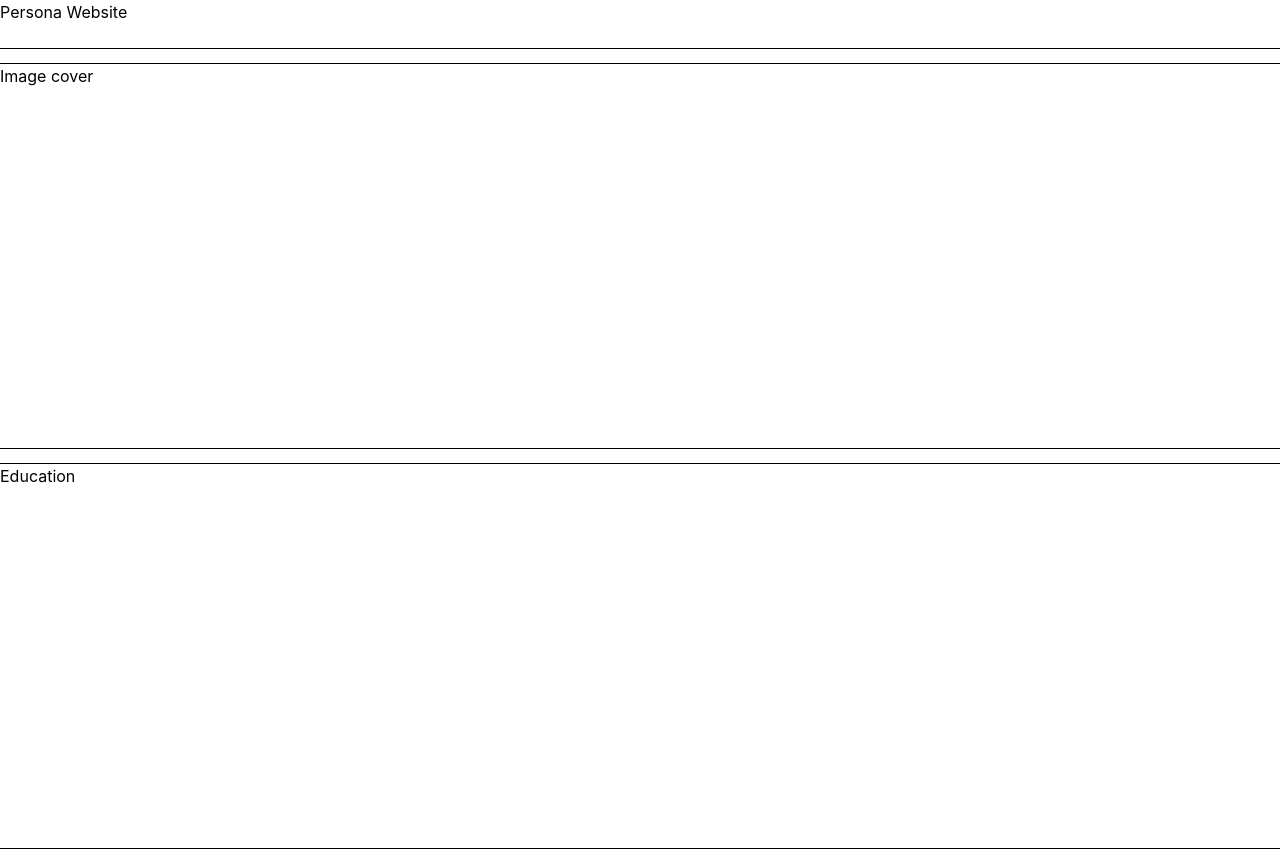
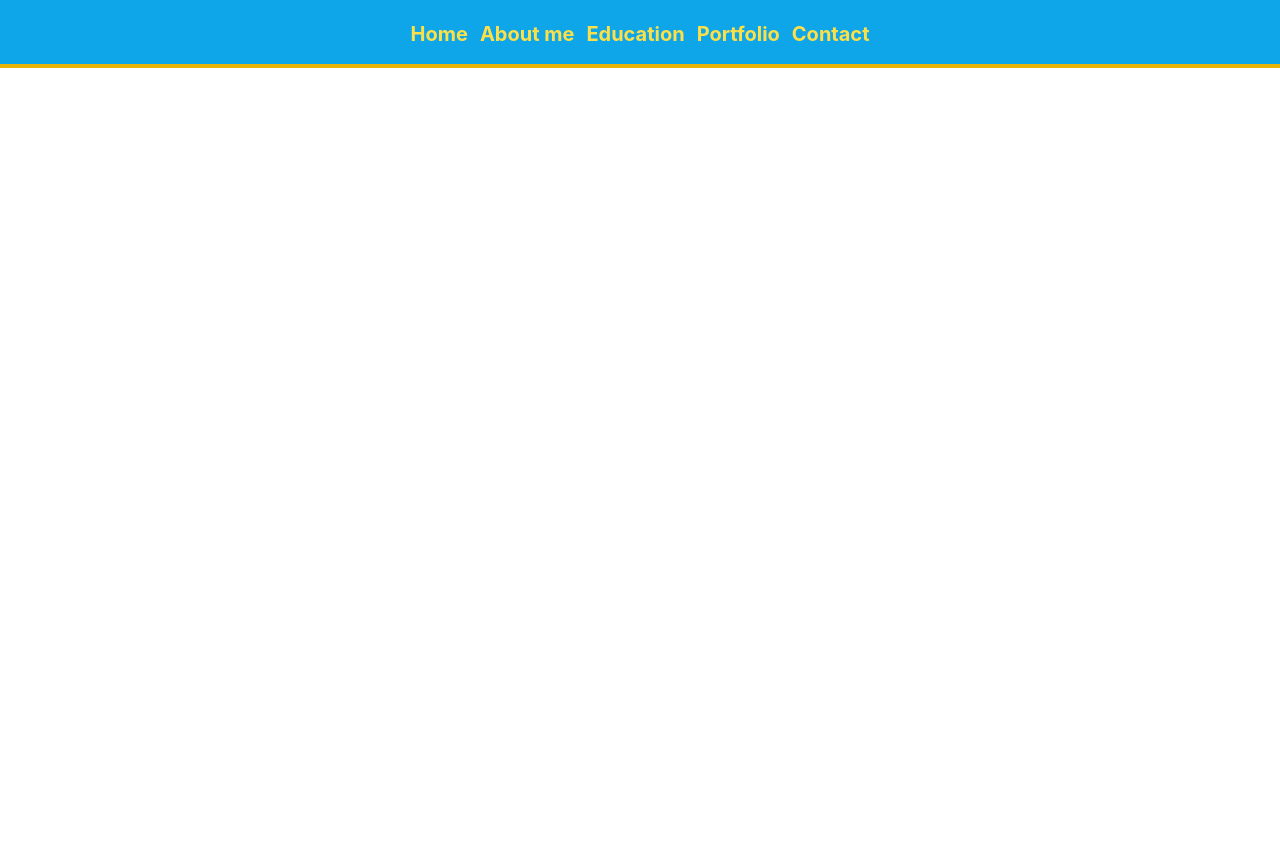
Before and after one commit to AdaBrain/persona-website, a React (Create React App) app: page / in a window 1280 px wide. After the commit the page ends 800 px from the top, so only its background shows below. Built offline with nearby package versions, Linux system fonts and the light colour scheme.

Commit message:
Done the EP

```diff
--- a/package.json
+++ b/package.json
@@ -8,6 +8,7 @@
     "@testing-library/user-event": "^13.2.1",
     "react": "^18.2.0",
     "react-dom": "^18.2.0",
+    "react-icons": "^4.4.0",
     "react-scripts": "5.0.1",
     "web-vitals": "^2.1.0"
   },
--- /dev/null
+++ b/src/assets/data/menu.js
@@ -0,0 +1,12 @@
+import { FaHome } from "react-icons/fa";
+import { BsInfoCircleFill} from "react-icons/bs"
+
+const menuItems = [
+  { name: "Home", link: "#", icon: <FaHome /> },
+  { name: "About me", link: "#", icon: <BsInfoCircleFill /> },
+  { name: "Education", link: "#", icon: <FaHome /> },
+  { name: "Portfolio", link: "#", icon: <FaHome /> },
+  { name: "Contact", link: "#", icon: <FaHome /> },
+];
+
+export { menuItems };
--- /dev/null
+++ b/src/components/Navbar.js
@@ -0,0 +1,25 @@
+import { menuItems } from "../assets/data/menu"
+
+const NavItem = (props) => {
+    const {name, link} = props
+
+    return <a className="navItem decoration-none" href={link}>
+        <div className="menuName text-yellow-300 text-xl font-bold hover:text-white hover:underline hover:animate-bounce">{name}</div>
+    </a>
+}
+
+const RenderNavItems = () => {
+    return <div className="nav-items-container flex gap-3 justify-center items-center py-5">
+        { menuItems.map((item, idx) => <NavItem name={item.name} link={item.link} key={idx} />) }
+    </div>
+}
+
+const Navbar = () => {
+    return <>
+        <div className="navbar w-screen h-16 outline outline-4 bg-sky-500 outline-yellow-500 hidden md:block">
+            {RenderNavItems()}
+        </div>
+    </>
+}
+
+export default Navbar
--- /dev/null
+++ b/src/components/mobile/NavbarMobile.js
@@ -0,0 +1,49 @@
+import { MdMenu } from "react-icons/md"
+import { useState } from "react"
+import { menuItems } from "../../assets/data/menu";
+
+const MenuItem = (props) => {
+  const {name, link, icon} = props
+  return <a className="menu-item" href={link}>
+    <div className="menu-detail text-yellow-300 text-lg px-2 py-3 flex items-center gap-3">
+      {icon}{name}
+    </div>
+  </a>
+}
+
+const RenderMenuItems = () => {
+  return menuItems.map((item, idx) => <MenuItem name={item.name} link={item.link} icon={item.icon} key={idx} />)
+}
+
+const NavbarMobile = () => {
+  const [isShow, setIsShow] = useState(false)
+
+  return (
+    <>
+      <div
+        className="navbar-mobile md:hidden w-sceen h-16 bg-sky-500
+        outline outline-5 outline-yellow-500 flex py-4 px-1
+        justify-between
+        ">
+        <div className="logo text-yellow-300 text-2xl font-bold">AdaBrain</div>
+        <div
+          className="menu-icon cursor-pointer"
+          onClick={() => setIsShow(!isShow)}
+        >
+            <MdMenu className="text-4xl text-yellow-300" />
+        </div>
+      </div>
+
+      <div className={
+        `menuMobile absolute outline outline-sky-300 w-screen h-64 bg-sky-700
+        ${isShow ? "absolute" : "hidden"}`
+        }>
+
+          {RenderMenuItems()}
+
+        </div>
+    </>
+  );
+};
+
+export default NavbarMobile;
--- a/src/index.css
+++ b/src/index.css
@@ -1,10 +1,6 @@
 @tailwind base;
 @tailwind components;
 @tailwind utilities;
-
-* {
-  outline: 1px solid #000;
-}
 
 body {
   margin: 0;
--- a/src/layouts/LayoutDefault.js
+++ b/src/layouts/LayoutDefault.js
@@ -1,12 +1,15 @@
+import NavbarMobile from "../components/mobile/NavbarMobile";
+import Navbar from "../components/Navbar";
+
 const LayoutDefault = () => {
   return (
     <div className="layout-default mb-4">
-      {/* Navigation Bar */}
-      <div className="navbar w-screen h-12">Persona Website</div>
+      <Navbar />
+      <NavbarMobile />
 
-      <div className="first-section w-screen h-96 mt-4 ">Image cover</div>
+      {/* <div className="first-section w-screen h-96 mt-4 ">Image cover</div>
 
-      <div className="second-section w-screen h-96 mt-4 ">Education</div>
+      <div className="second-section w-screen h-96 mt-4 ">Education</div> */}
 
       </div>
 
```
Also changed, not shown: 1 other file (tests, documents, lock files or other folders).
